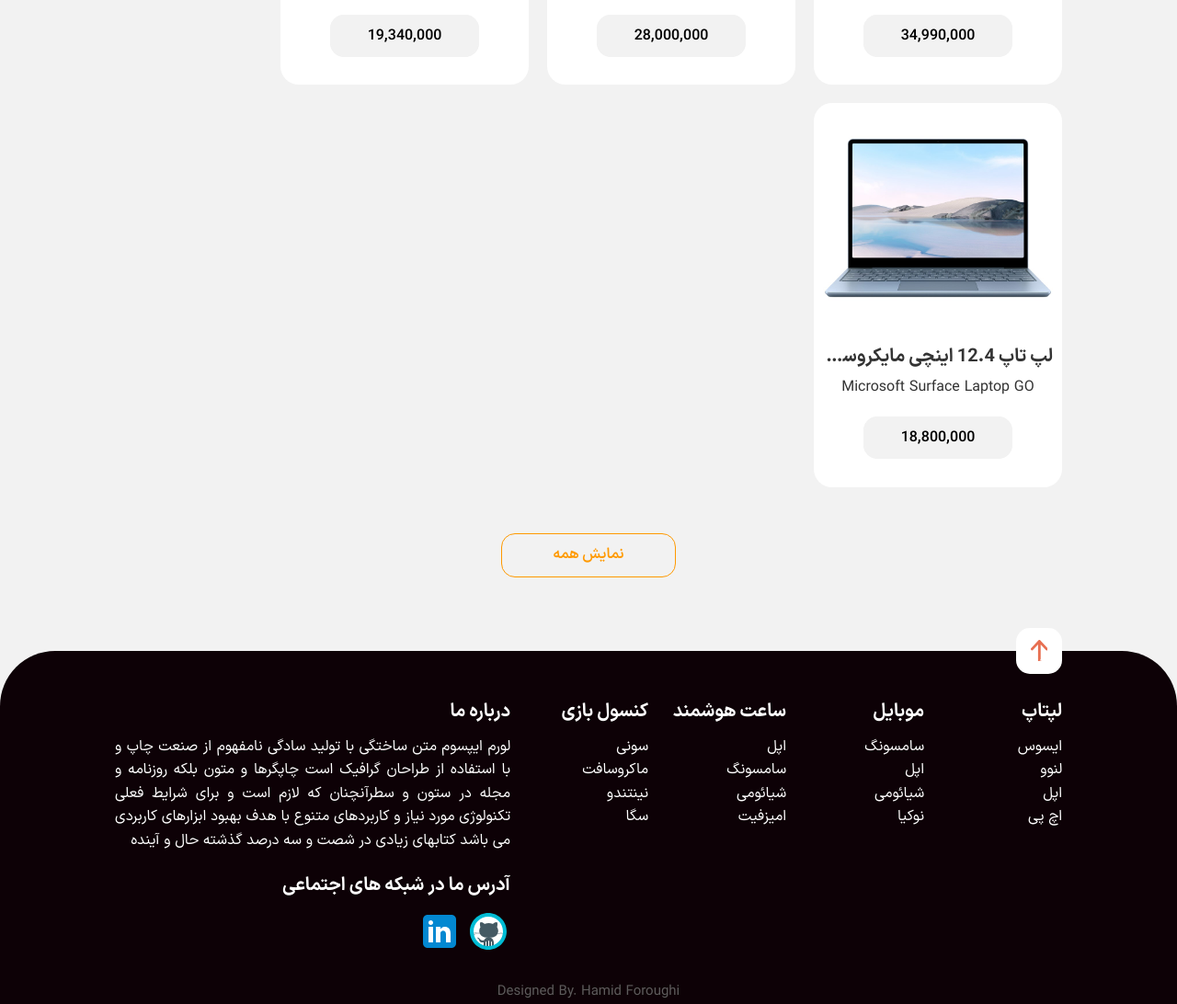
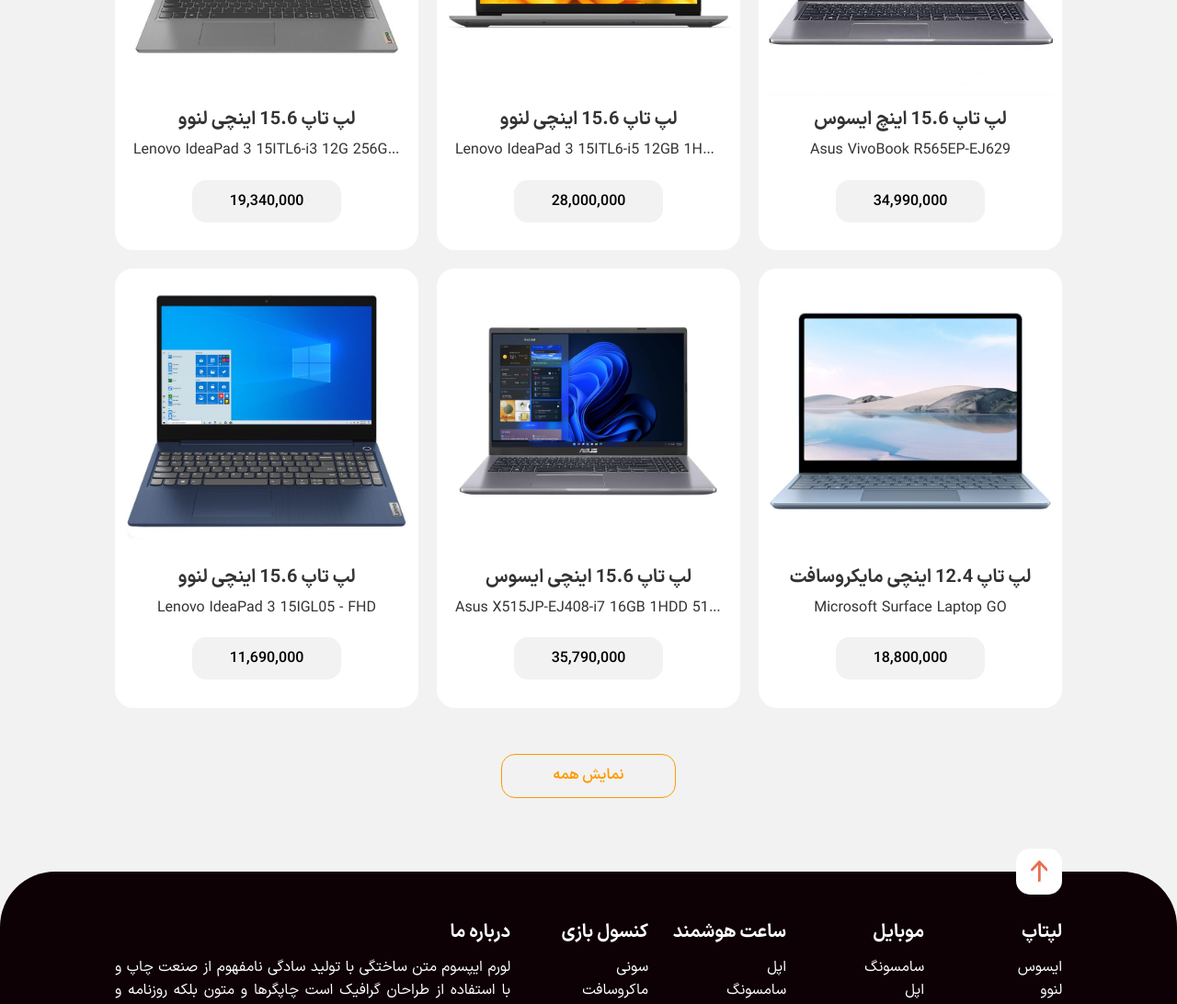
Before and after one commit to HamidForoughi/Git-Project, a plain HTML site: page index.html in a window 1280 px wide. Shown: the part 2493-3585 px from the top of the page at 92% size. Drawn offline with nearby package versions, Linux system fonts and the light colour scheme; some packages are replaced by stand-ins of ours; a script that the page names is missing.

Commit message:
change responsive for store items

```diff
--- a/Styles/responsive.css
+++ b/Styles/responsive.css
@@ -175,15 +175,6 @@
     .footer__wrapper {
         display: flex;
     }
-
-    .store__items {
-        justify-content: flex-start;
-    }
-
-    .store__item {
-        width: 27rem;
-        flex-grow: 0;
-    }
 }
 
 @media (min-width: 1200px) {
--- a/index.html
+++ b/index.html
@@ -324,7 +324,7 @@
                         <a href="#" class="button item__link">18,800,000</a>
                     </div>
 
-                    <!-- <div class="store__item wow animate__animated animate__fadeInUp">
+                    <div class="store__item wow animate__animated animate__fadeInUp">
                         <div class="item__banner">
                             <a href="#">
                                 <img loading="lazy" src="./Images/Laptops/laptop11-min.jpg" alt="laptop"
@@ -348,7 +348,7 @@
                         <h3 class="item__title">لپ تاپ 15.6 اینچی لنوو</h3>
                         <h4 class="item__caption">Lenovo IdeaPad 3 15IGL05 - FHD</h4>
                         <a href="#" class="button item__link">11,690,000</a>
-                    </div> -->
+                    </div>
 
                 </div>
 
```
